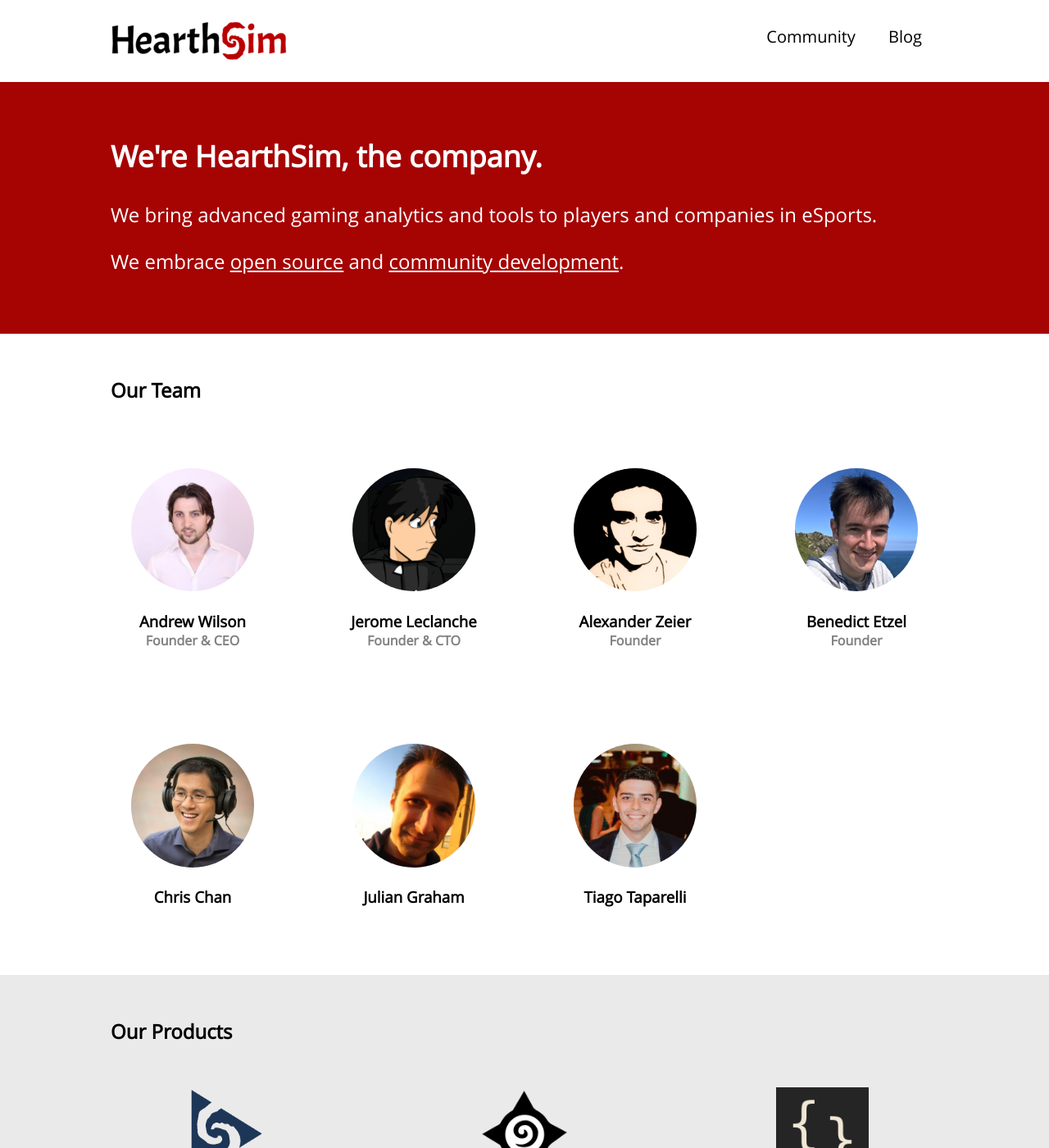
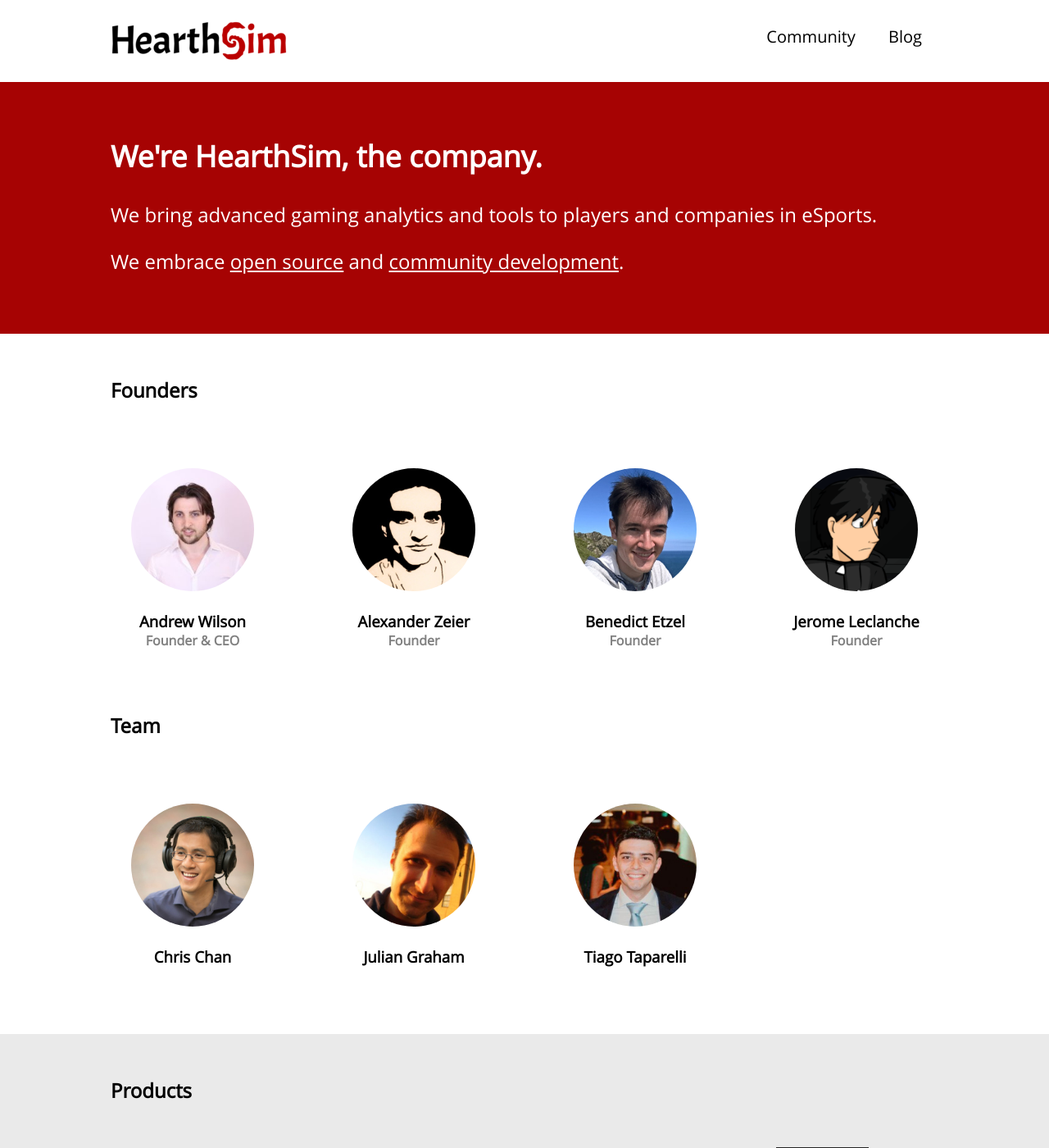
Before and after one commit to HearthSim/hearthsim.net, a Jekyll site: the page built from index.html, in a window 1280 px wide and 1400 px high. Shown: the whole window at 82% size. Built offline with Jekyll 4.4.1, drawn with Linux system fonts in a browser that asks for light colours.

Commit message:
Split up founders and team section

```diff
--- a/index.html
+++ b/index.html
@@ -11,7 +11,7 @@
 </section>
 <section id="team">
 	<div class="container">
-		<h2 class="section-header">Our team</h2>
+		<h2 class="section-header">Founders</h2>
 	</div>
 	<div class="container breakout">
 		<div class="row team-listing">
@@ -22,15 +22,6 @@
 					</figure>
 					<h3>Andrew Wilson</h3>
 					<h4>Founder &amp; CEO</h4>
-				</div>
-			</div>
-			<div class="member">
-				<div class="card">
-					<figure>
-						<img src="static/jerome.png" alt="Jerome Leclanche" />
-					</figure>
-					<h3>Jerome Leclanche</h3>
-					<h4>Founder &amp; CTO</h4>
 				</div>
 			</div>
 			<div class="member">
@@ -51,6 +42,22 @@
 					<h4>Founder</h4>
 				</div>
 			</div>
+			<div class="member">
+				<div class="card">
+					<figure>
+						<img src="static/jerome.png" alt="Jerome Leclanche" />
+					</figure>
+					<h3>Jerome Leclanche</h3>
+					<h4>Founder</h4>
+				</div>
+			</div>
+		</div>
+	</div>
+	<div class="container">
+		<h2 class="section-header">Team</h2>
+	</div>
+	<div class="container breakout">
+		<div class="row team-listing">
 			<div class="member">
 				<div class="card">
 					<figure>
@@ -80,7 +87,7 @@
 </section>
 <section id="products">
 	<div class="container">
-		<h2 class="section-header">Our products</h2>
+		<h2 class="section-header">Products</h2>
 	</div>
 	<div class="container breakout">
 		<div class="row product-listing">
```
